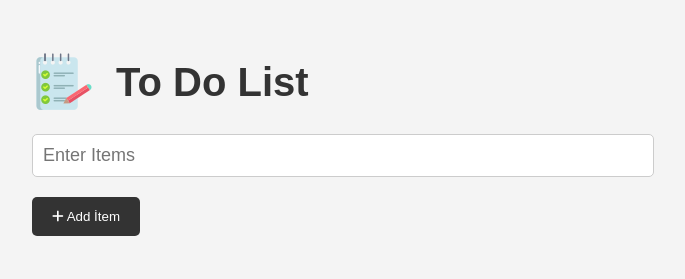
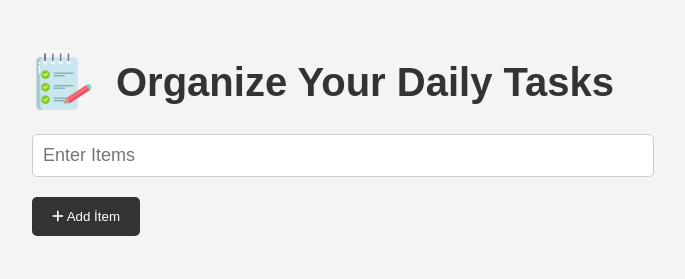
Before and after one commit to gunhuseyin/To-Do-List, a plain HTML site: page index.html in a window 1280 px wide. Shown: the whole page, without its empty margins (308-993 px from the left). Drawn offline with Linux system fonts and the light colour scheme.

Commit message:
Update index.html

```diff
--- a/index.html
+++ b/index.html
@@ -12,13 +12,13 @@
     referrerpolicy="no-referrer"
   />
     <link rel="stylesheet" href="style.css">
-    <title>To Do List</title>
+    <title>Plan My Day Now</title>
 </head>
 <body>
     <div class="container">
         <header>
             <img src="images/note.png" alt="">
-            <h1 class="title">To Do List</h1>
+            <h1 class="title">Organize Your Daily Tasks</h1>
         </header>
         <form  id="item-form" >
             <div class="form-control">
```
